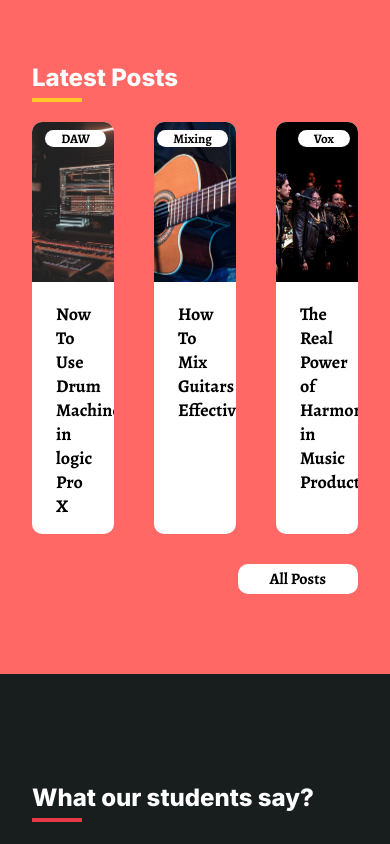
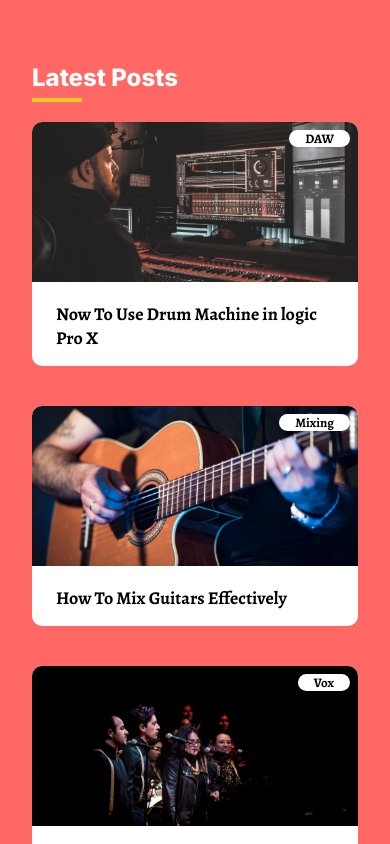
Before and after one commit to Nebenmor/sound-dzign, a React (Vite) app: page / in a window 390 px wide. Shown: the part 2080-2924 px from the top of the page. Built offline with nearby package versions, Linux system fonts and the light colour scheme.

Commit message:
implement responsiveness

```diff
--- a/src/components/Blog/Blog.css
+++ b/src/components/Blog/Blog.css
@@ -61,3 +61,26 @@
     margin-top: 30px;
     color: #000;
 }
+
+/* Tablet version */
+@media (max-width: 1040px) {
+  #blog .content-container {
+    grid-template-columns: 1fr 1fr;
+  }
+
+  #blog .post:nth-child(3) {
+    grid-column: 1;
+  }
+}
+
+
+/* Smartphone version */
+@media (max-width: 720px) {
+  #blog .content-container {
+    grid-template-columns: 1fr;
+  }
+
+  #blog .post:nth-child(3) {
+    grid-column: 1/2;
+  }
+}
```
